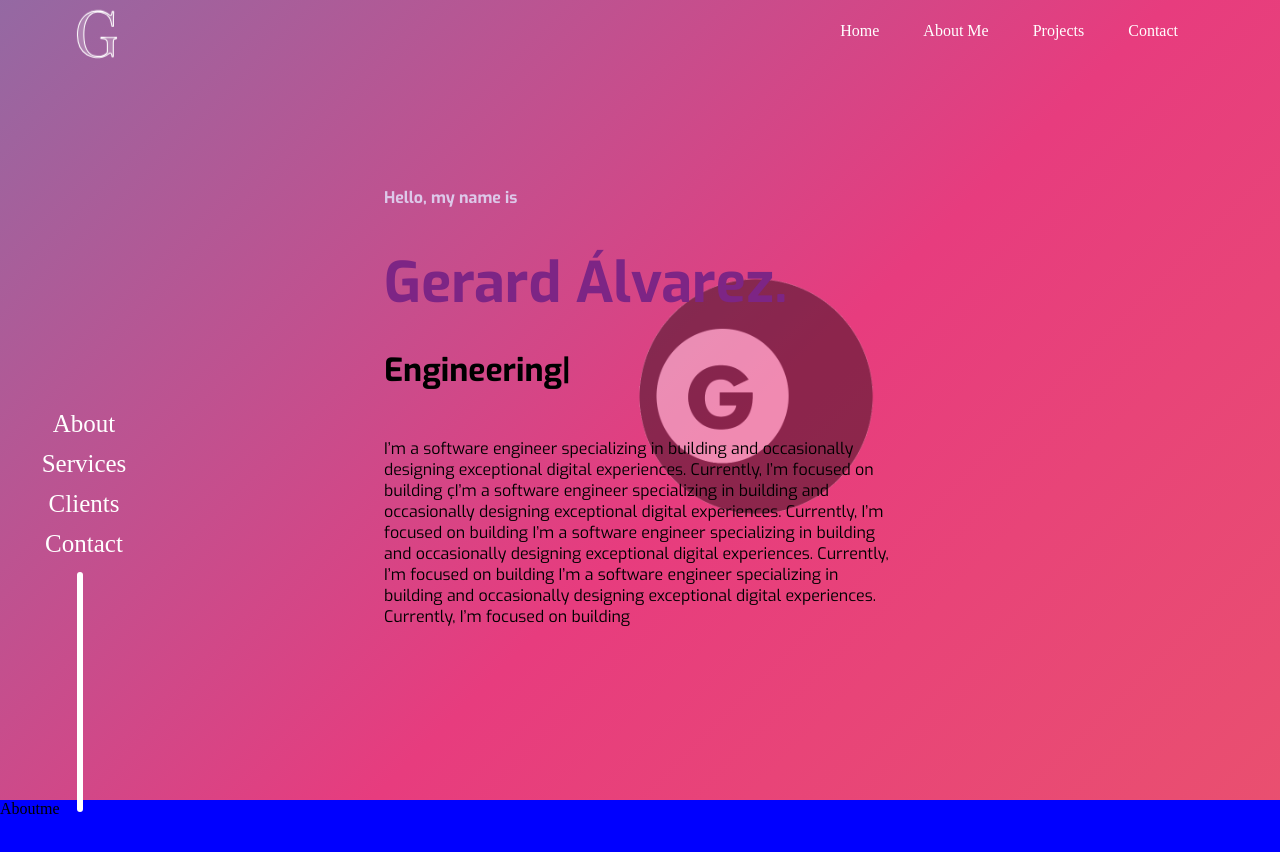
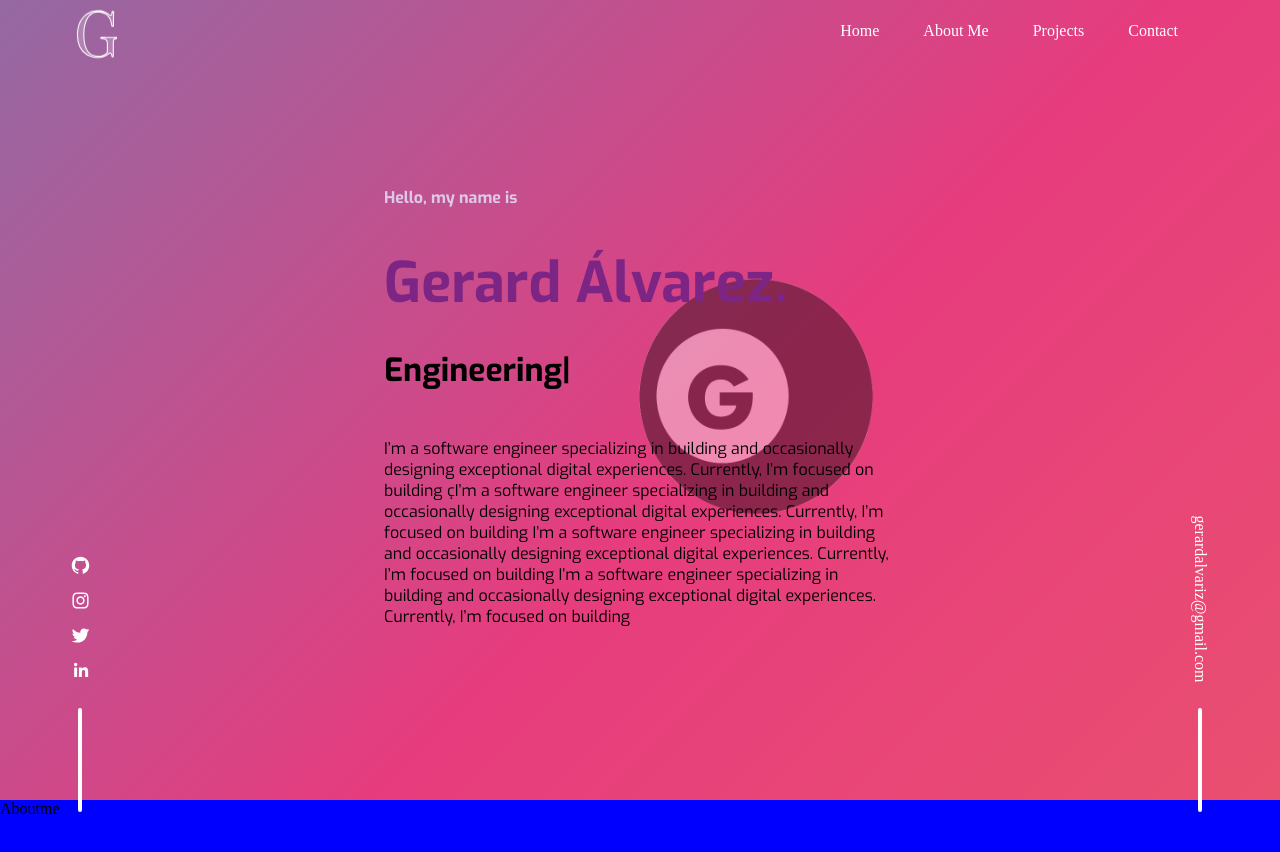
Before and after one commit to gerardalvarez/gerardalvarez.github.io, a React (Create React App) app: page / in a window 1280 px wide. Shown: the top 852 px of the page. Built offline with nearby package versions, Linux system fonts and the light colour scheme.

Commit message:
sidebars done, starting acabados

```diff
--- a/package.json
+++ b/package.json
@@ -11,6 +11,7 @@
     "react-dom": "^18.2.0",
     "react-icons": "^4.4.0",
     "react-scripts": "5.0.1",
+    "react-social-icons": "^5.13.0",
     "react-typical": "^0.1.3",
     "web-vitals": "^2.1.4"
   },
--- a/src/components/Sidebar/Sidebar.js
+++ b/src/components/Sidebar/Sidebar.js
@@ -1,14 +1,20 @@
 import React from 'react'
 import './sidebar.css'
-
+import { SocialIcon } from 'react-social-icons';
 
 const Sidebar = () => {
   return (
    <> <div class="sidenav">
-  <a href="#">About</a>
-  <a href="#">Services</a>
-  <a href="#">Clients</a>
-  <a href="#">Contact</a>
+    <SocialIcon url="https://github.com/" fgColor="#ffff" bgColor='transparent' style={{ height: 35, width: 35 }}/>
+    <SocialIcon url="https://www.instagram.com/" fgColor="#ffff" bgColor='transparent' style={{ height: 35, width: 35 }}/>
+  <SocialIcon url="https://twitter.com/jaketrent" fgColor="#ffff" bgColor='transparent' style={{ height: 35, width: 35 }}/>
+  <SocialIcon url="https://www.linkedin.com/" fgColor="#ffff" bgColor='transparent' style={{ height: 35, width: 35 }}/>
+  <hr></hr>
+</div>
+<div class="sidenav2">
+    <div class="email-container">
+        <a id="aa" href="https://mail.google.com/mail/?view=cm&fs=1&tf=1&to=gerardalvariz@gmail.com" target="_blank">gerardalvariz@gmail.com</a>
+    </div>
   <hr></hr>
 </div>
 </>
--- a/src/components/Sidebar/sidebar.css
+++ b/src/components/Sidebar/sidebar.css
@@ -1,4 +1,4 @@
-/* The sidebar menu */
+
 .sidenav {
     height: 100%; /* Full-height: remove this if you want "auto" height */
     width: 160px; /* Set the width of the sidebar */
@@ -18,25 +18,42 @@
 
   }
 
-  /* The navigation menu links */
-  .sidenav a {
-    padding: 6px 8px 6px 16px;
-    text-decoration: none;
-    font-size: 25px;
-    color: #ffffff;
-    display: block;
-  }
+  .sidenav2 {
+    height: 100%; /* Full-height: remove this if you want "auto" height */
+    width: 160px; /* Set the width of the sidebar */
+    position: fixed; /* Fixed Sidebar (stay in place on scroll) */
+    z-index: 1; /* Stay on top */
+    top: 0; /* Stay at the top */
+    right: 0;
+    background-color: #111; /* Black */
+    overflow-x: hidden; /* Disable horizontal scroll */
+    padding-top: 20px;
+    background-color: transparent;
+    justify-content: flex-end;
+        display: flex;
+        align-items: center;
+        height: 100vh;
+        flex-direction: column;
 
-  /* When you mouse over the navigation links, change their color */
-  .sidenav a:hover {
-    color: #f1f1f1;
   }
 
   hr{
-    height:30vh;
-    width: 6px;;
+    margin-top: 20px;
+    height:13vh;
+    width: 4px;;
     border-width:0;
     color:#000;
     background-color:rgb(255, 255, 255);
     border-radius: 70px;
    }
+
+   .email-container {
+    transform: rotate(90deg);
+    padding-right: 160px;
+ }
+
+ #aa {
+    color: white;
+    text-decoration: none;
+
+ }
```
Also changed, not shown: 1 other file (tests, documents, lock files or other folders).
